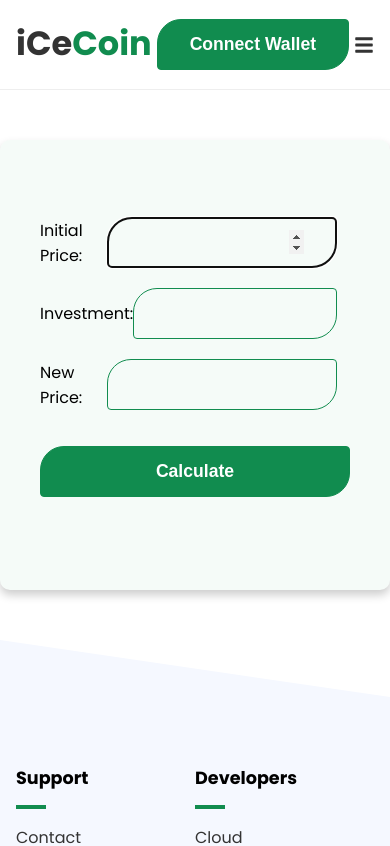
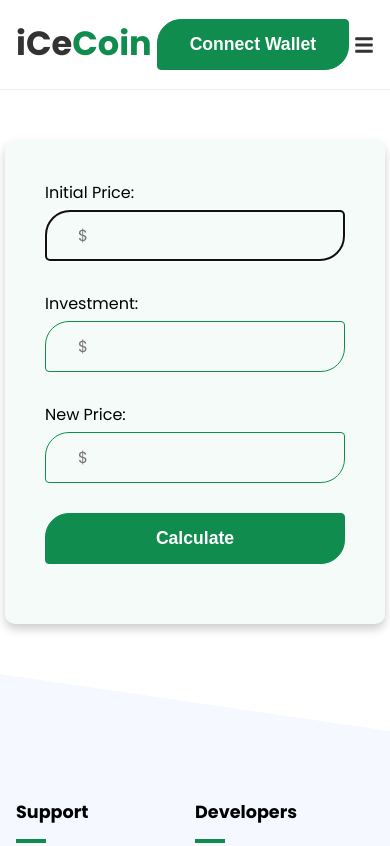
Before and after one commit to Martin-IJ/CryptoSite, a React (Create React App) app: page /crypto-calculator in a window 390 px wide. Shown: the top 846 px of the page. Built offline with nearby package versions, Linux system fonts and the light colour scheme.

Commit message:
Update UI

```diff
--- a/src/components/CryptoCalculator.css
+++ b/src/components/CryptoCalculator.css
@@ -1,33 +1,35 @@
-.calc-container{
-    width: 100vw;
-    display: flex;
-    justify-content: center;
-    align-items: center;
-    margin: 50px 0;
+.calc-container {
+  width: 100vw;
+  display: flex;
+  margin: 50px 0;
+  align-items: center;
+  justify-content: center;
 }
 
 .calc-cont {
-  width: fit-content;
+  width: 100%;
   display: flex;
   height: 450px;
   padding: 0 40px;
+  max-width: 450px;
   align-items: center;
-  background: rgba(17, 140, 78, 0.039);
   border-radius: 10px;
   flex-direction: column;
   justify-content: center;
+  background: rgba(17, 140, 78, 0.039);
   box-shadow: 0px 5px 10px 0px rgba(0, 0, 0, 0.2);
   -moz-box-shadow: 0px 5px 10px 0px rgba(0, 0, 0, 0.2);
   -webkit-box-shadow: 0px 5px 10px 0px rgba(0, 0, 0, 0.2);
 }
 
-.calc-container form {
-  gap: 20px;
+.calc-cont form {
+  gap: 30px;
+  width: 100%;
   display: flex;
   flex-direction: column;
 }
 
-.calc-container div {
+.calc-cont form div {
   display: flex;
   align-items: center;
 }
@@ -36,19 +38,67 @@
   width: 100px;
 }
 
+.calc-cont input{
+  flex: 1;
+  margin-right: 0;
+}
+
 .calc-submit-btn {
   width: 100%;
+  margin: 0;
 }
 
-.calc-result {
+.totalPrice{
+  width: 100%;
+  display: flex;
+  margin-top: 20px;
+  align-items: center;
+  justify-content: space-between;
+}
+
+.calc-total {
   font-size: large;
   margin-bottom: 0;
   font-weight: bold;
-  text-align: center;
+}
+
+.calc-profit {
+  color: #118c4f;
+  font-size: large;
+  margin-bottom: 0;
+  font-weight: bold;
 }
 
 .warning {
   color: red;
   font-size: 12px;
   font-weight: 400;
+  margin-top: 20px;
 }
+
+@media screen and (max-width: 770px) {
+  .calc-cont{
+    height: fit-content;
+    padding: 40px;
+  }
+
+  .calc-cont form div {
+    align-items: start;
+    flex-direction: column;
+  }
+
+  .calc-label{
+    margin-bottom: 5px;
+  }
+
+  .totalPrice{
+    align-items: center;
+    flex-direction: column;
+  }
+}
+
+@media screen and (max-width: 478px) {
+  .calc-cont {
+    margin: 0 5px;
+  }
+}
--- a/src/components/CryptoCalculator.js
+++ b/src/components/CryptoCalculator.js
@@ -5,9 +5,25 @@ function CryptoCalculator() {
   const [initialPrice, setInitialPrice] = useState("");
   const [investment, setInvestment] = useState("");
   const [newPrice, setNewPrice] = useState("");
-  const [result, setResult] = useState("");
+  const [total, setTotal] = useState("");
+  const [profit, setProfit] = useState("");
   const [warning, setWarning] = useState("");
 
+  // Format numbers with commas
+  const formatNumber = (value) => {
+    if (!value) return "";
+    return parseFloat(value).toLocaleString("en-US");
+  };
+
+  // Handle input changes and remove commas for calculations
+  const handleInputChange = (setter) => (e) => {
+    const rawValue = e.target.value.replace(/,/g, ""); // Remove commas while typing
+    if (!isNaN(rawValue)) {
+      setter(rawValue);
+    }
+  };
+
+  // Handle form submission
   const handleSubmit = (e) => {
     e.preventDefault();
 
@@ -31,9 +47,8 @@ function CryptoCalculator() {
     const netProfit = currentValue - invest;
 
     setWarning("");
-    setResult(
-      `Total = $${currentValue.toFixed(2)}. Profit = $${netProfit.toFixed(2)}`
-    );
+    setTotal(`Total = $${formatNumber(currentValue.toFixed(2))}`);
+    setProfit(`Profit = $${formatNumber(netProfit.toFixed(2))}`);
   };
 
   return (
@@ -45,11 +60,12 @@ function CryptoCalculator() {
               Initial Price:
             </label>
             <input
-              type="number"
+              autoFocus
+              type="text"
+              placeholder="$"
               id="initial-price"
-              value={initialPrice}
-              onChange={(e) => setInitialPrice(e.target.value)}
-              autoFocus
+              value={formatNumber(initialPrice)}
+              onChange={handleInputChange(setInitialPrice)}
             />
           </div>
 
@@ -58,10 +74,11 @@ function CryptoCalculator() {
               Investment:
             </label>
             <input
-              type="number"
+              type="text"
               id="investment"
-              value={investment}
-              onChange={(e) => setInvestment(e.target.value)}
+              placeholder="$"
+              value={formatNumber(investment)}
+              onChange={handleInputChange(setInvestment)}
             />
           </div>
 
@@ -70,10 +87,11 @@ function CryptoCalculator() {
               New Price:
             </label>
             <input
-              type="number"
+              type="text"
               id="new-price"
-              value={newPrice}
-              onChange={(e) => setNewPrice(e.target.value)}
+              placeholder="$"
+              value={formatNumber(newPrice)}
+              onChange={handleInputChange(setNewPrice)}
             />
           </div>
 
@@ -83,7 +101,10 @@ function CryptoCalculator() {
         </form>
 
         {warning && <span className="warning">{warning}</span>}
-        <p className="calc-result">{result}</p>
+        <div className="totalPrice">
+          <p className="calc-total">{total}</p>
+          <p className="calc-profit">{profit}</p>
+        </div>
       </div>
     </main>
   );
--- a/src/components/Footer.js
+++ b/src/components/Footer.js
@@ -1,15 +1,18 @@
 import React from "react";
 import "./Footer.css";
 import { FaFacebook, FaGithub, FaLinkedin, FaTwitter } from "react-icons/fa";
+import { Link } from "react-router-dom";
 
 const Footer = () => {
   return (
     <div className="footer">
       <div className="container">
         <div className="col col-1">
-          <h2>
-            iCe<span className="primary">Coin</span>
-          </h2>
+          <Link to="/">
+            <h2>
+              iCe<span className="primary">Coin</span>
+            </h2>
+          </Link>
         </div>
         <div className="col">
           <h5>Support</h5>
--- a/src/components/Navbar.js
+++ b/src/components/Navbar.js
@@ -13,7 +13,7 @@ const Navbar = () => {
             <ul className={click ? 'nav-menu active' : 'nav-menu'}>
                 <li><a href="/">Home</a></li>
                 <li><a href="/">Featured</a></li>
-                <li><a href="/">Earn</a></li>
+                <li><Link to='/crypto-calculator'>Calculate</Link></li>
                 <li><a href="/">Contact</a></li>
             </ul>
             <div className="btn-group">
```
